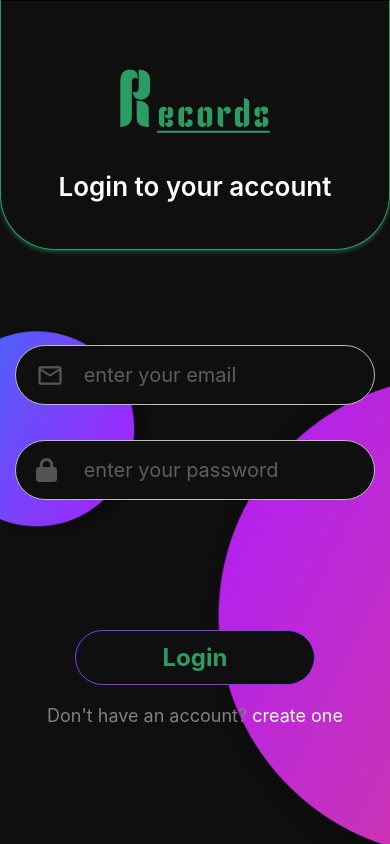
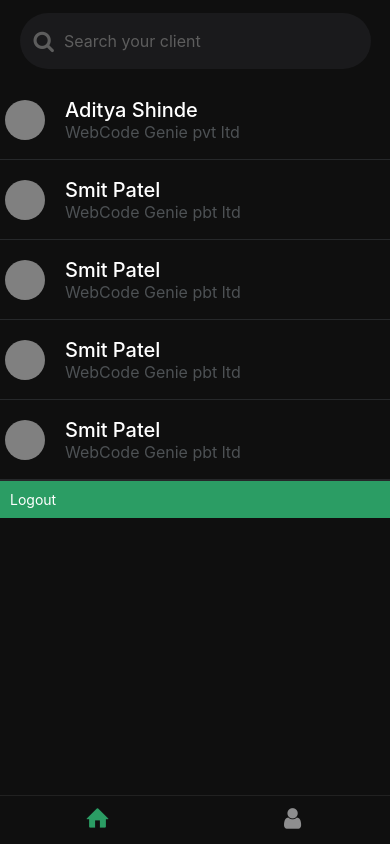
Before and after one commit to AdityaShinde03/Records-App, a React Native app: screen /Home in a window 390 px wide. Built offline with nearby package versions, Linux system fonts and the light colour scheme.

Commit message:
added HomeScreen UI and Logout feature also added new StackNavigators

```diff
--- /dev/null
+++ b/clients.js
@@ -0,0 +1,32 @@
+export const clients = [
+  {
+    clientId:"1",
+    name: "Aditya Shinde",
+    companyName: "WebCode Genie pvt ltd",
+    orders: [{}],
+  },
+  {
+    clientId:"2",
+    name: "Smit Patel",
+    companyName: "WebCode Genie pbt ltd",
+    orders: [{}],
+  },
+  {
+    clientId:"3",
+    name: "Smit Patel",
+    companyName: "WebCode Genie pbt ltd",
+    orders: [{}],
+  },
+  {
+    clientId:"4",
+    name: "Smit Patel",
+    companyName: "WebCode Genie pbt ltd",
+    orders: [{}],
+  },
+  {
+    clientId:"5",
+    name: "Smit Patel",
+    companyName: "WebCode Genie pbt ltd",
+    orders: [{}],
+  }
+];
--- /dev/null
+++ b/components/Client.js
@@ -0,0 +1,43 @@
+import { Pressable, StyleSheet, Text, View } from "react-native";
+import React, { useState } from "react";
+import { useNavigation } from "@react-navigation/native";
+
+const Client = ({ client }) => {
+    const navigation = useNavigation();
+    const [clients,setClients] = useState(client)
+
+  return (
+    <Pressable onPress={()=>{navigation.navigate("clientDetails")}} style={styles.clientsContainer}>
+    <View style={styles.imgContainer}></View>
+      <View>
+        <Text style={{ color: "white", fontSize: 20, fontWeight: "500" }}>
+          {clients.name}
+        </Text>
+        <Text style={{ color: "#4d5154", fontSize:16 }}>{clients.companyName}</Text>
+      </View>
+    </Pressable>
+  );
+};
+
+export default Client;
+
+const bottomBorderColor = "#26282a";
+
+const styles = StyleSheet.create({
+  clientsContainer: {
+    width: "100%",
+    height: 80,
+    borderBottomWidth: 0.5,
+    borderBottomColor: bottomBorderColor,
+    flexDirection:"row",
+    gap:20,
+    alignItems:"center",
+    paddingHorizontal:5
+  },
+  imgContainer:{
+    width:40,
+    height:40,
+    borderRadius:30,
+    backgroundColor:"gray"
+  }
+});
--- /dev/null
+++ b/components/SearchBar.js
@@ -0,0 +1,51 @@
+import { StyleSheet, Text, TextInput, View } from "react-native";
+import React, { useState } from "react";
+import { FontAwesome } from "@expo/vector-icons";
+
+const SearchBar = () => {
+  const [query,setQuery] = useState();
+
+  const filteredList = ({client})=>{
+    client.filter((item)=>{
+      return item.name.includes(query);
+    })
+  }
+
+  return (
+      <View filteredList = {filteredList} style={styles.inputContainer}>
+        <FontAwesome name="search" size={22} color="#5D5D5D" />
+        <TextInput
+        value={query}
+          style={{
+            color: "white",
+            fontSize: 16,
+            width: "88%",
+            backgroundColor: "#1a1a1c",
+          }}
+          placeholder="Search your client"
+          placeholderTextColor="#5D5D5D"
+          selectionColor="#5D5D5D"
+          cursorColor="#5D5D5D"
+          onChangeText={(searchedQuery)=>setQuery(searchedQuery)}
+        />
+      </View>
+  );
+};
+
+export default SearchBar;
+
+const styles = StyleSheet.create({
+  inputContainer: {
+    width: "90%",
+    height: 56,
+    paddingLeft: 14,
+    flexDirection: "row",
+    alignItems: "center",
+    backgroundColor: "#1a1a1c",
+    gap: 10,
+    marginVertical:5,
+    borderRadius: 34,
+    elevation:10,
+    shadowColor:"gray"
+  },
+});
--- a/navigation/StackNavigator.js
+++ b/navigation/StackNavigator.js
@@ -9,22 +9,25 @@ import AsyncStorage from "@react-native-async-storage/async-storage";
 import { createBottomTabNavigator } from "@react-navigation/bottom-tabs";
 import { FontAwesome } from "@expo/vector-icons";
 import { Entypo } from "@expo/vector-icons";
+import ProfileScreen from "../screens/ProfileScreen";
+import ClientDetailsScreen from "../screens/ClientDetailsScreen";
 
 const StackNavigator = () => {
   const [isLoggedIn, setIsLoggedIn] = useState(false);
   const Stack = createNativeStackNavigator();
+  const Tab = createBottomTabNavigator();
 
   function StackNav() {
     return (
       <Stack.Navigator screenOptions={{ headerShown: false }}>
-        <Stack.Screen name="login" component={LoginScreen} />
-        <Stack.Screen name="home" component={HomeScreen} />
+        <Stack.Screen name="main" component={BottomTabs} />
+        <Stack.Screen name="clientDetails" component={ClientDetailsScreen} />
+        <Stack.Screen name="loginUser" component={LoginNav} />
       </Stack.Navigator>
     );
   }
 
   function BottomTabs() {
-    const Tab = createBottomTabNavigator();
     return (
       <Tab.Navigator
         screenOptions={{
@@ -37,6 +40,8 @@ const StackNavigator = () => {
           },
           tabBarActiveTintColor: "#2B9D64",
           tabBarShowLabel: false,
+          tabBarHideOnKeyboard: true,
+          tabBarVisibilityAnimationConfig: false,
         }}
       >
         <Tab.Screen
@@ -51,7 +56,7 @@ const StackNavigator = () => {
 
         <Tab.Screen
           name="Profile"
-          component={HomeScreen}
+          component={ProfileScreen}
           options={{
             tabBarIcon: ({ color }) => {
               return <FontAwesome name="user" size={24} color={color} />;
@@ -61,30 +66,6 @@ const StackNavigator = () => {
       </Tab.Navigator>
     );
   }
-
-  // const LoginNav = () => {
-  //   return(
-  //   <Stack.Navigator screenOptions={{ headerShown: false }}>
-  //     <Stack.Screen
-  //       name="login"
-  //       component={LoginScreen}
-  //       options={{
-  //         headerShown: false,
-  //       }}
-  //     />
-  //     <Stack.Screen
-  //       name="register"
-  //       component={RegisterScreen}
-  //       options={{ headerShown: false }}
-  //     />
-  //     <Stack.Screen
-  //       name="main"
-  //       component={BottomTabs}
-  //       options={{ headerShown: false }}
-  //     />
-  //   </Stack.Navigator>
-  //   );
-  // };
 
   const getData = () => {
     const data = AsyncStorage.getItem("isLoggedIn");
@@ -96,22 +77,26 @@ const StackNavigator = () => {
     getData();
   }, []);
 
+  const LoginNav = () => {
+    return (
+      <Stack.Navigator screenOptions={{headerShown:false}}>
+        <Stack.Screen name="login" component={LoginScreen} />
+        <Stack.Screen name="register" component={RegisterScreen} />
+      </Stack.Navigator>
+    );
+  };
+
   return (
     <NavigationContainer>
       <Stack.Navigator screenOptions={{ headerShown: false }}>
-            <Stack.Screen
-              name="login"
-              component={LoginScreen}
-            />
-            <Stack.Screen
-              name="register"
-              component={RegisterScreen}
-
-            />
-            {isLoggedIn?<Stack.Screen
-            name="main"
-            component={BottomTabs}
-          />:<></>}
+        {isLoggedIn ? (
+          <Stack.Screen name="main" component={StackNav} />
+        ) : (
+          <>
+            <Stack.Screen name="login" component={LoginScreen} />
+            <Stack.Screen name="register" component={RegisterScreen} />
+          </>
+        )}
       </Stack.Navigator>
     </NavigationContainer>
   );
--- /dev/null
+++ b/screens/ClientDetailsScreen.js
@@ -0,0 +1,14 @@
+import { StyleSheet, Text, View } from 'react-native'
+import React from 'react'
+
+const ClientDetailsScreen = () => {
+  return (
+    <View>
+      <Text>ClientDetailsScreen</Text>
+    </View>
+  )
+}
+
+export default ClientDetailsScreen
+
+const styles = StyleSheet.create({})
--- a/screens/HomeScreen.js
+++ b/screens/HomeScreen.js
@@ -1,24 +1,81 @@
-import { Pressable, StyleSheet, Text, View } from "react-native";
+import {
+  Animated,
+  FlatList,
+  Image,
+  Pressable,
+  ScrollView,
+  StyleSheet,
+  Text,
+  TextInput,
+  View,
+} from "react-native";
 import React from "react";
 import { SafeAreaView } from "react-native-safe-area-context";
 import AsyncStorage from "@react-native-async-storage/async-storage";
 import { useNavigation } from "@react-navigation/native";
 
+import { clients } from "../clients";
+import Client from "../components/Client";
+import SearchBar from "../components/SearchBar";
+
 const HomeScreen = () => {
   const navigation = useNavigation();
-  const logoutHandler = async() => {
-    console.log("clicked")
-   await AsyncStorage.setItem("isLoggedIn",'').then(()=>{
-      console.log("successfully removed token")
-    })
-   await AsyncStorage.setItem("authToken",'')
-    navigation.replace("login");
+  const logoutHandler = async () => {
+    console.log("clicked");
+    await AsyncStorage.setItem("isLoggedIn", "").then(() => {
+      console.log("successfully removed token");
+    });
+    await AsyncStorage.setItem("authToken", "");
+    navigation.replace("loginUser");
   };
 
+  const scrollY = new Animated.Value(0);
+  const diffClamp = Animated.diffClamp(scrollY, 0, 100);
+  const translateY = diffClamp.interpolate({
+    inputRange: [0, 100],
+    outputRange: [0, -100],
+  });
+
   return (
-    <SafeAreaView style={{ flex: 1, backgroundColor: "#0F0F0F" }}>
-      <Text style={{ color: "white" }}>HomeScreen</Text>
+    <SafeAreaView style={{ flex: 1, backgroundColor: "#0F0F0F",position:"relative"}}>
       <View>
+        <Animated.View
+          style={{
+            alignItems: "center",
+            paddingTop:8,
+            transform: [
+              {
+                translateY: translateY,
+              },
+            ],
+            zIndex: 100,
+            position: "absolute",
+            top: 0,
+            left: 0,
+            right:0,
+            backgroundColor:"#0F0F0F"
+          }}
+        >
+          <SearchBar filterList={clients} />
+        </Animated.View>
+
+        {/* <View horizontal={true} style={{ marginLeft: 25 }}>
+          <Text
+            style={{ color: "#868686", textAlign: "left", letterSpacing: 0.5 }}
+          >
+            Clients
+          </Text>
+        </View> */}
+
+        <FlatList
+        style={{paddingTop:80,borderBottomWidth:0.5,borderBottomColor:"#26282a"}}
+          onScroll={(e) => {
+            scrollY.setValue(e.nativeEvent.contentOffset.y);
+          }}
+          contentContainerStyle={{ }}
+          data={clients}
+          renderItem={({ item }) => <Client client={item} />}
+        />
         <Pressable
           style={{ padding: 10, backgroundColor: "#2B9D64" }}
           onPress={logoutHandler}
--- /dev/null
+++ b/screens/ProfileScreen.js
@@ -0,0 +1,14 @@
+import { StyleSheet, Text, View } from 'react-native'
+import React from 'react'
+
+const ProfileScreen = () => {
+  return (
+    <View style={{flex:1, backgroundColor:"#0F0F0F",alignItems:"center",justifyContent:"center"}}>
+      <Text style={{color:"white"}}>ProfileScreen</Text>
+    </View>
+  )
+}
+
+export default ProfileScreen
+
+const styles = StyleSheet.create({})
```
